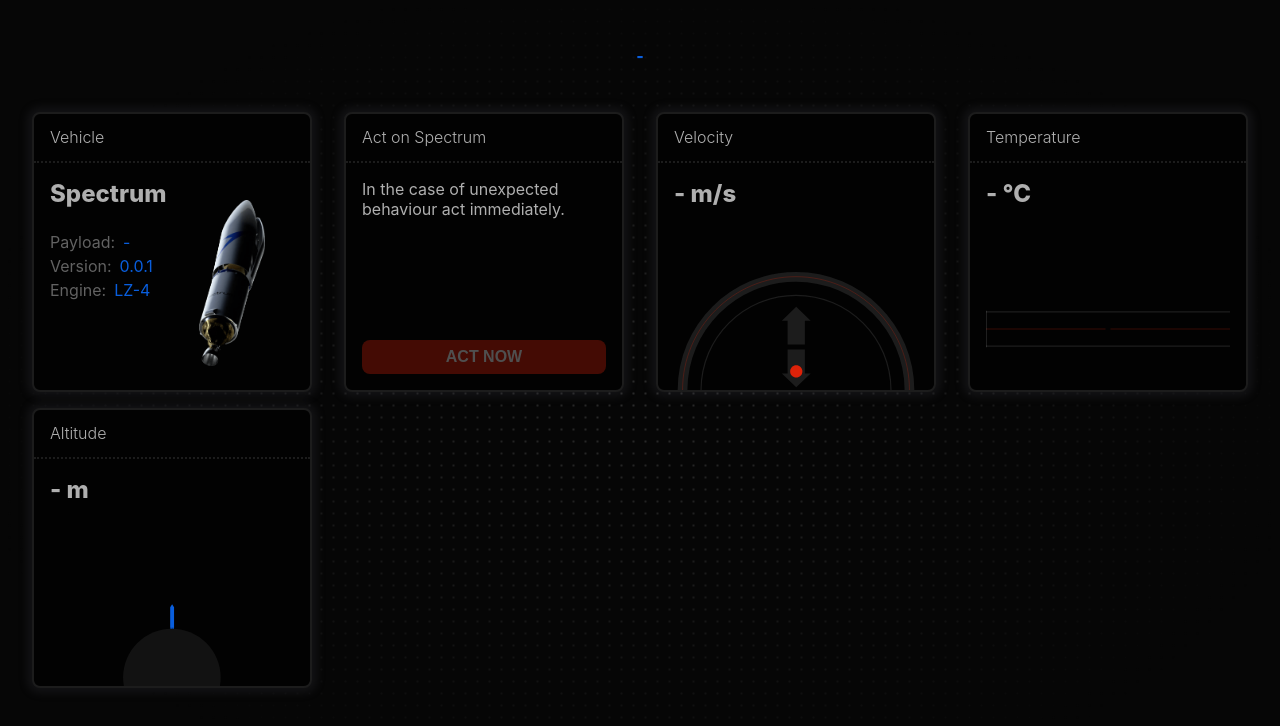
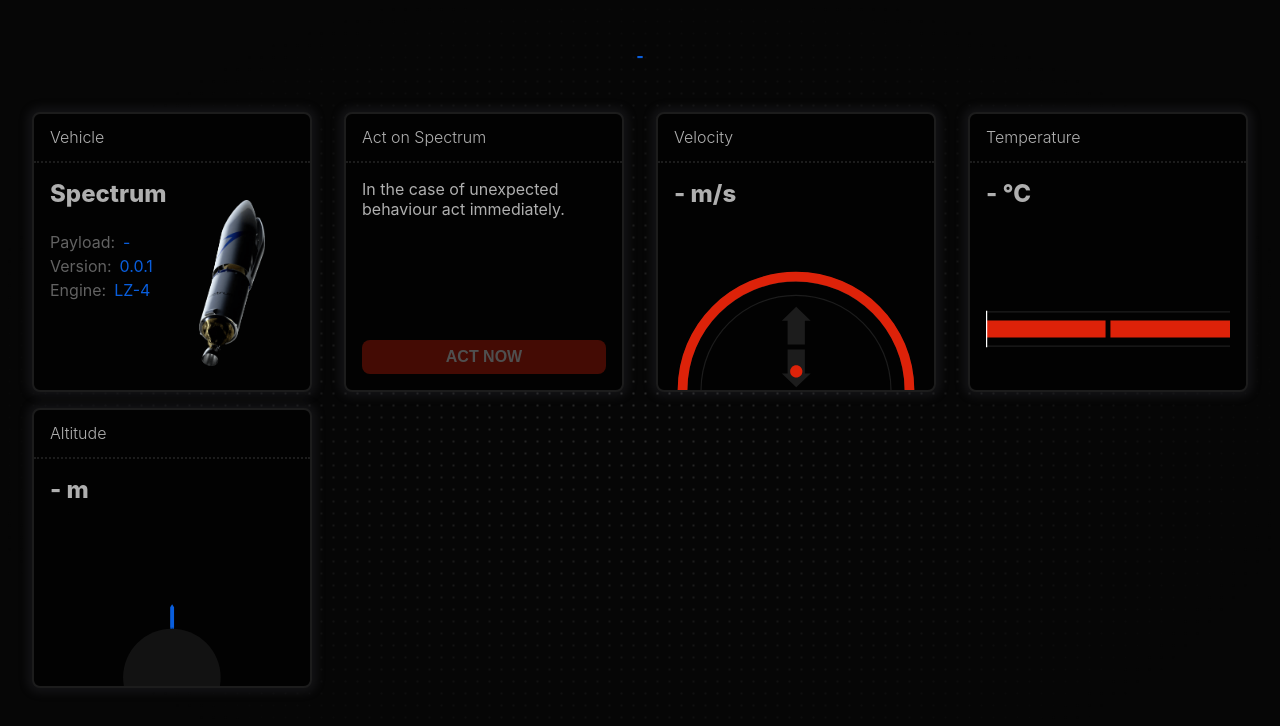
Before and after one commit to fuekiin/spectrum-launch-control, a Next.js app: page / in a window 1280 px wide. Shown: the top 726 px of the page. Built offline with nearby package versions, Linux system fonts and the light colour scheme; no server answers.

Commit message:
Fix SVG specific DOM propertys

```diff
--- a/src/components/Widgets/AltitudeWidget/AltitudeScale.tsx
+++ b/src/components/Widgets/AltitudeWidget/AltitudeScale.tsx
@@ -115,8 +115,8 @@ const AltitudeScale = ({ value }: { value?: number }) => {
         <path
           id="earth"
           fill={theme.colors.backgroundVisualizationHighlight}
-          fill-opacity="0.4"
-          fill-rule="evenodd"
+          fillOpacity="0.4"
+          fillRule="evenodd"
           stroke="none"
           d="M 599.5 465 C 599.5 409.771545 554.728455 365 499.5 365 C 444.271515 365 399.5 409.771545 399.5 465 C 399.5 520.228455 444.271515 565 499.5 565 C 554.728455 565 599.5 520.228455 599.5 465 Z"
         />
@@ -124,7 +124,7 @@ const AltitudeScale = ({ value }: { value?: number }) => {
           id="firstheight"
           fill="none"
           stroke={theme.colors.backgroundVisualizationHighlight}
-          stroke-width="5"
+          strokeWidth="5"
           d="M 699.5 465 C 699.5 354.54306 609.956909 265 499.5 265 C 389.04306 265 299.5 354.54306 299.5 465 C 299.5 575.45697 389.04306 665 499.5 665 C 609.956909 665 699.5 575.45697 699.5 465 Z"
           animate={firstHeightAnimation}
         />
@@ -132,7 +132,7 @@ const AltitudeScale = ({ value }: { value?: number }) => {
           id="secondheight"
           fill="none"
           stroke={theme.colors.backgroundVisualizationHighlight}
-          stroke-width="5"
+          strokeWidth="5"
           d="M 799.5 465 C 799.5 299.314575 665.185425 165 499.5 165 C 333.814575 165 199.5 299.314575 199.5 465 C 199.5 630.685425 333.814575 765 499.5 765 C 665.185425 765 799.5 630.685425 799.5 465 Z"
           animate={secondHeightAnimation}
         />
@@ -140,13 +140,13 @@ const AltitudeScale = ({ value }: { value?: number }) => {
           id="thirdheight"
           fill="none"
           stroke={theme.colors.backgroundVisualizationHighlight}
-          stroke-width="5"
+          strokeWidth="5"
           d="M 899.5 465 C 899.5 244.086121 720.413879 65 499.5 65 C 278.586121 65 99.5 244.086121 99.5 465 C 99.5 685.913879 278.586121 865 499.5 865 C 720.413879 865 899.5 685.913879 899.5 465 Z"
           animate={thirdHeightAnimation}
         />
         <motion.path
           id="Vehicle"
-          fill-rule="evenodd"
+          fillRule="evenodd"
           stroke="none"
           d="M 496 363 L 497 363 L 496 365 L 498 365 L 500 365 L 499 363 L 500 363 L 501 363 L 500 365 L 502 365 L 504 365 L 503 363 L 504 363 L 504 321 L 500 315 L 496 321 Z"
           animate={vehicleAnimation}
--- a/src/components/Widgets/TemperatureWidget/TemperatureScale.tsx
+++ b/src/components/Widgets/TemperatureWidget/TemperatureScale.tsx
@@ -46,21 +46,21 @@ const TemperatureScale = ({ value }: { value?: number }) => {
         id="helper"
         fill="none"
         stroke={theme.colors.backgroundVisualization}
-        stroke-width="5"
+        strokeWidth="5"
         d="M 0 180 L 1000 180"
       />
       <path
         id="path1"
         fill="none"
         stroke={theme.colors.backgroundVisualization}
-        stroke-width="5"
+        strokeWidth="5"
         d="M 0 320 L 1000 320"
       />
       <motion.path
         id="bgright"
         fill="none"
         stroke={theme.colors.backgroundVisualization}
-        stroke-width="70"
+        strokeWidth="70"
         d="M 510 250 L 1000 250"
         animate={bgAnimation}
       />
@@ -68,7 +68,7 @@ const TemperatureScale = ({ value }: { value?: number }) => {
         id="bgleft"
         fill="none"
         stroke={theme.colors.backgroundVisualization}
-        stroke-width="70"
+        strokeWidth="70"
         d="M 0 250 L 490 250"
         animate={bgAnimation}
       />
@@ -76,7 +76,7 @@ const TemperatureScale = ({ value }: { value?: number }) => {
         id="scale"
         fill="none"
         stroke="#ffffff"
-        stroke-width="10"
+        strokeWidth="10"
         d="M 500 175 L 500 325"
         animate={scaleAnimation}
       />
--- a/src/components/Widgets/VelocityWidget/VelocityScale.tsx
+++ b/src/components/Widgets/VelocityWidget/VelocityScale.tsx
@@ -48,40 +48,40 @@ const VelocityScale = ({ value }: { value?: number }) => {
         id="darkbg"
         fill="none"
         stroke={theme.colors.backgroundVisualization}
-        stroke-width="40"
+        strokeWidth="40"
         d="M 965 501.5 C 965 244.687561 756.812439 36.5 500 36.5 C 243.187592 36.5 35 244.687561 35 501.5 M 500 966.5"
       />
       <path
         id="helperbg"
         fill="none"
         stroke={theme.colors.backgroundVisualization}
-        stroke-width="5"
+        strokeWidth="5"
         d="M 889.25 501.25 C 889.25 286.273132 714.976868 112 500 112 C 285.023163 112 110.75 286.273132 110.75 501.25 M 500 890.5"
       />
       <motion.path
         id="scale"
         fill="none"
-        stroke-width="40"
+        strokeWidth="40"
         d="M 35 500.5 C 35 243.687561 243.187561 35.5 500 35.5 C 756.812378 35.5 965 243.687561 965 500.5 M 500 965.5"
         animate={scaleAnimation}
       />
       <path
         id="ascendingindicator"
         fill={theme.colors.backgroundVisualization}
-        fill-rule="evenodd"
+        fillRule="evenodd"
         stroke="none"
         d="M 501 159 L 560 216 L 536.400024 216 L 536.400024 314 L 465.600006 314 L 465.600006 216 L 442 216 Z"
       />
       <path
         id="descendingindicator"
         fill={theme.colors.backgroundVisualization}
-        fill-rule="evenodd"
+        fillRule="evenodd"
         stroke="none"
         d="M 501 489 L 560 432 L 536.400024 432 L 536.400024 334 L 465.600006 334 L 465.600006 432 L 442 432 Z"
       />
       <motion.path
         id="velocityscale"
-        fill-rule="evenodd"
+        fillRule="evenodd"
         stroke="none"
         d="M 526 324 C 526 310.192871 514.807129 299 501 299 C 487.192871 299 476 310.192871 476 324 C 476 337.807129 487.192871 349 501 349 C 514.807129 349 526 337.807129 526 324 Z"
         animate={ascendingAnimation}
```
